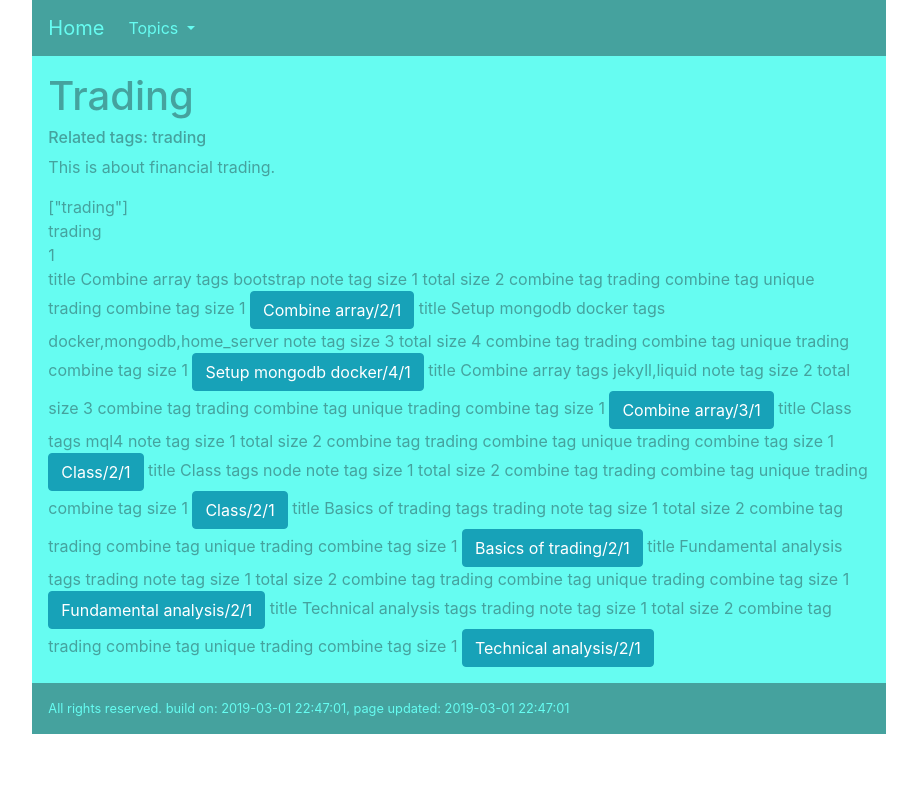
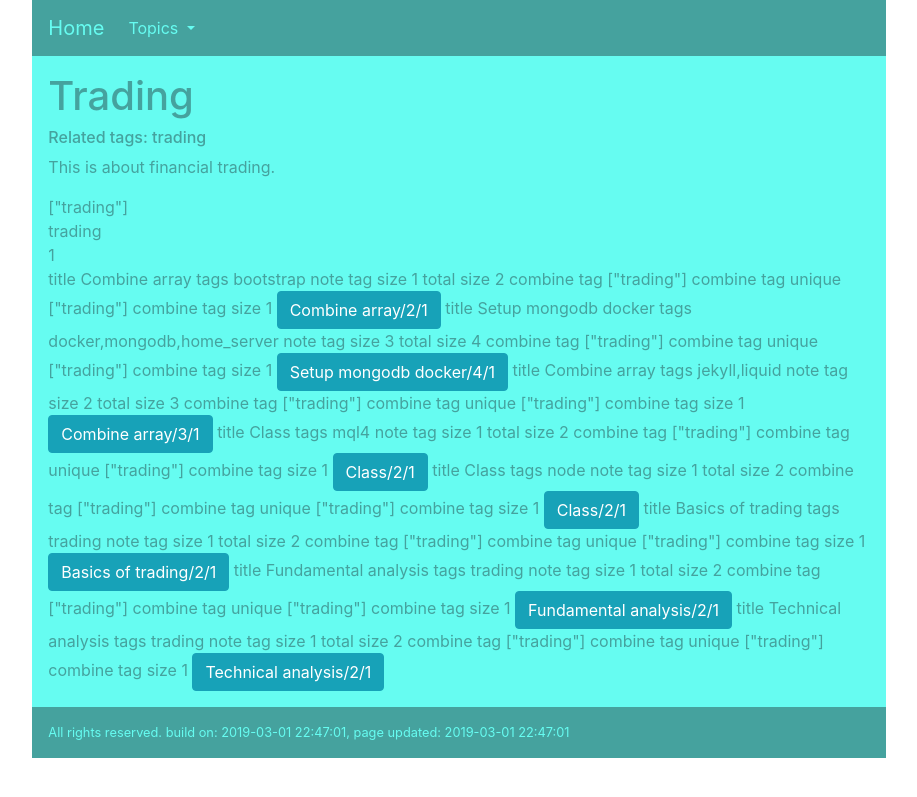
Before and after one commit to CoolColdUK/CoolColdUK.github.io, a Jekyll site: the page built from _topics/trading.md, in a window 1280 px wide. Shown: the top 797 px of the page, without its empty margins (181-1098 px from the left). Built offline with Jekyll 4.4.1, drawn with Linux system fonts in a browser that asks for light colours; nearby versions of some CDN libraries.

Commit message:
Update topic_bs4grid.html

```diff
--- a/_layouts/topic_bs4grid.html
+++ b/_layouts/topic_bs4grid.html
@@ -27,15 +27,15 @@ layout: default_bs4grid
       title {{note.title}}
       tags {{note.tags}}
 
-      {% assign note_tags = note.tags | split: ',' %}
-      {% assign note_tags_c = note_tags | size %}
+      {% assign note_tags_s = note.tags | split: ',' %}
+      {% assign note_tags_c = note_tags_s | size %}
       {% assign total_tags_c = note_tags_c | plus: page_tags_c %}
       note tag size {{note_tags_c}}
       total size {{total_tags_c}}
 
 
 
-      {% assign combine_tags = page.tags | combine: note_tags %}
+      {% assign combine_tags = page_tags_s | combine: note_tags_s %}
       {% assign combine_tags_u = combine_tags | uniq %}
       {% assign combine_tags_c = combine_tags_u | size %}
       combine tag {{combine_tags}}
```
